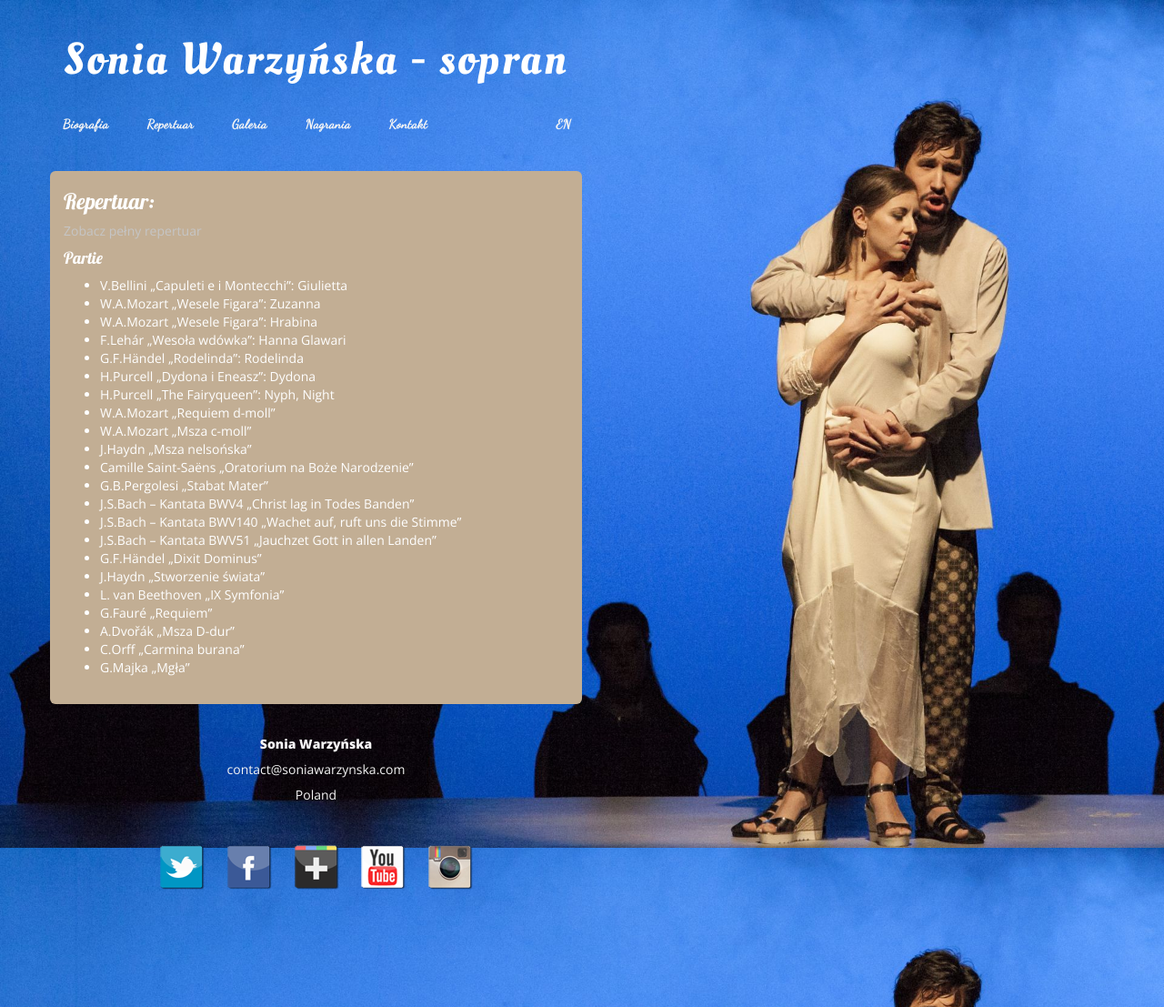
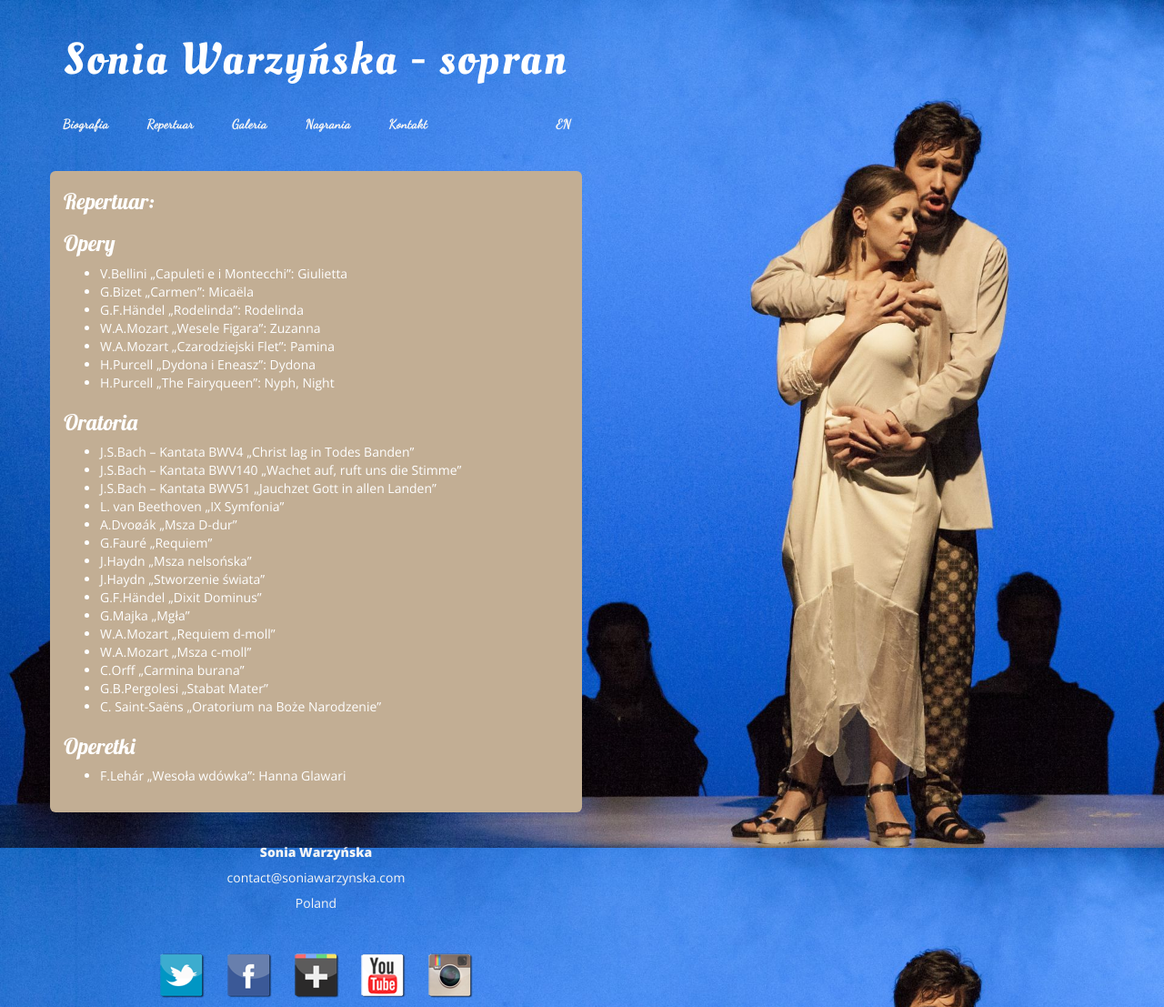
Before and after one commit to lukaszkomar/old.soniaw.com, a Jekyll site: the page built from repertuar.html, in a window 1280 px wide. Shown: the whole page at 91% size. Built offline with Jekyll 4.4.1, drawn with Linux system fonts in a browser that asks for light colours; some web fonts are replaced.

Commit message:
rep final

```diff
--- a/_config.yml
+++ b/_config.yml
@@ -224,79 +224,79 @@
 # Struktura Repertuaru
 repertoire:
 
-  "parts":
-    "title":
-      "pl": Partie
-      "en": Parts
-    "nested": false
-    "items":
-      "01":
-        "pl": "V.Bellini „Capuleti e i Montecchi”: Giulietta"
-        "en": "V.Bellini „Capuleti e i Montecchi”: Giulietta"
-      "02":
-        "pl": "W.A.Mozart „Wesele Figara”: Zuzanna"
-        "en": "W.A.Mozart „Le Nozze di Figaro”: Susanna"
-      "03":
-        "pl": "W.A.Mozart „Wesele Figara”: Hrabina"
-        "en": "W.A.Mozart „Wesele Figara”: Contessa"
-      "04":
-        "pl": "F.Lehár „Wesoła wdówka”: Hanna Glawari"
-        "en": "F.Lehár „Die lustige Witwe”: Hanna Glawari"
-      "05":
-        "pl": "G.F.Händel „Rodelinda”: Rodelinda"
-        "en": "G.F.Händel „Rodelinda”: Rodelinda"
-      "06":
-        "pl": "H.Purcell „Dydona i Eneasz”: Dydona"
-        "en": "H.Purcell „Dido and Aeneas”: Dido"
-      "07":
-        "pl": "H.Purcell „The Fairyqueen”: Nyph, Night"
-        "en": "H.Purcell „The Fairyqueen”: Nyph, Night"
-      "08":
-        "pl": "W.A.Mozart „Requiem d-moll”"
-        "en": "W.A.Mozart „Requiem in d minor”"
-      "09":
-        "pl": "W.A.Mozart „Msza c-moll”"
-        "en": "W.A.Mozart „Messe in c minor”"
-      "10":
-        "pl": "J.Haydn „Msza nelsońska”"
-        "en": "J.Haydn „Messe in augustiis”"
-      "11":
-        "pl": "Camille Saint-Saëns „Oratorium na Boże Narodzenie”"
-        "en": "Camille Saint-Saëns „Oratorio de Noël”"
-      "12":
-        "pl": "G.B.Pergolesi „Stabat Mater”"
-        "en": "G.B.Pergolesi „Stabat Mater”"
-      "13":
-        "pl": "J.S.Bach – Kantata BWV4 „Christ lag in Todes Banden”"
-        "en": "J.S.Bach – Cantate BWV4 „Christ lag in Todes Banden”"
-      "14":
-        "pl": "J.S.Bach – Kantata BWV140 „Wachet auf, ruft uns die Stimme”"
-        "en": "J.S.Bach – Cantate BWV140 „Wachet auf, ruft uns die Stimme”"
-      "15":
-        "pl": "J.S.Bach – Kantata BWV51 „Jauchzet Gott in allen Landen”"
-        "en": "J.S.Bach – Cantate BWV51 „Jauchzet Gott in allen Landen”"
-      "16":
-        "pl": "G.F.Händel „Dixit Dominus”"
-        "en": "G.F.Händel „Dixit Dominus”"
-      "17":
-        "pl": "J.Haydn „Stworzenie świata”"
-        "en": "J.Haydn „Die Schöpfung”"
-      "18":
-        "pl": "L. van Beethoven „IX Symfonia”"
-        "en": "L. van Beethoven „Symphony no.9”"
-      "19":
-        "pl": "G.Fauré „Requiem”"
-        "en": "G.Fauré „Requiem”"
-      "20":
-        "pl": "A.Dvořák „Msza D-dur”"
-        "en": "A.Dvořák „Messe in d major”"
-      "21":
-        "pl": "C.Orff „Carmina burana”"
-        "en": "C.Orff „Carmina burana”"
-      "22":
-        "pl": "G.Majka „Mgła”"
-        "en": "G.Majka „Mgła”"
-
+#  "parts":
+#    "title":
+#      "pl": Partie
+#      "en": Parts
+#    "nested": false
+#    "items":
+#      "01":
+#        "pl": "V.Bellini „Capuleti e i Montecchi”: Giulietta"
+#        "en": "V.Bellini „Capuleti e i Montecchi”: Giulietta"
+#      "02":
+#        "pl": "W.A.Mozart „Wesele Figara”: Zuzanna"
+#        "en": "W.A.Mozart „Le Nozze di Figaro”: Susanna"
+#      "03":
+#        "pl": "W.A.Mozart „Wesele Figara”: Hrabina"
+#        "en": "W.A.Mozart „Wesele Figara”: Contessa"
+#      "04":
+#        "pl": "F.Lehár „Wesoła wdówka”: Hanna Glawari"
+#        "en": "F.Lehár „Die lustige Witwe”: Hanna Glawari"
+#      "05":
+#        "pl": "G.F.Händel „Rodelinda”: Rodelinda"
+#        "en": "G.F.Händel „Rodelinda”: Rodelinda"
+#      "06":
+#        "pl": "H.Purcell „Dydona i Eneasz”: Dydona"
+#        "en": "H.Purcell „Dido and Aeneas”: Dido"
+#      "07":
+#        "pl": "H.Purcell „The Fairyqueen”: Nyph, Night"
+#        "en": "H.Purcell „The Fairyqueen”: Nyph, Night"
+#      "08":
+#        "pl": "W.A.Mozart „Requiem d-moll”"
+#        "en": "W.A.Mozart „Requiem in d minor”"
+#      "09":
+#        "pl": "W.A.Mozart „Msza c-moll”"
+#        "en": "W.A.Mozart „Messe in c minor”"
+#      "10":
+#        "pl": "J.Haydn „Msza nelsońska”"
+#        "en": "J.Haydn „Messe in augustiis”"
+#      "11":
+#        "pl": "Camille Saint-Saëns „Oratorium na Boże Narodzenie”"
+#        "en": "Camille Saint-Saëns „Oratorio de Noël”"
+#      "12":
+#        "pl": "G.B.Pergolesi „Stabat Mater”"
+#        "en": "G.B.Pergolesi „Stabat Mater”"
+#      "13":
+#        "pl": "J.S.Bach – Kantata BWV4 „Christ lag in Todes Banden”"
+#        "en": "J.S.Bach – Cantate BWV4 „Christ lag in Todes Banden”"
+#      "14":
+#        "pl": "J.S.Bach – Kantata BWV140 „Wachet auf, ruft uns die Stimme”"
+#        "en": "J.S.Bach – Cantate BWV140 „Wachet auf, ruft uns die Stimme”"
+#      "15":
+#        "pl": "J.S.Bach – Kantata BWV51 „Jauchzet Gott in allen Landen”"
+#        "en": "J.S.Bach – Cantate BWV51 „Jauchzet Gott in allen Landen”"
+#      "16":
+#        "pl": "G.F.Händel „Dixit Dominus”"
+#        "en": "G.F.Händel „Dixit Dominus”"
+#      "17":
+#        "pl": "J.Haydn „Stworzenie świata”"
+#        "en": "J.Haydn „Die Schöpfung”"
+#      "18":
+#        "pl": "L. van Beethoven „IX Symfonia”"
+#        "en": "L. van Beethoven „Symphony no.9”"
+#      "19":
+#        "pl": "G.Fauré „Requiem”"
+#        "en": "G.Fauré „Requiem”"
+#      "20":
+#        "pl": "A.Dvořák „Msza D-dur”"
+#        "en": "A.Dvořák „Messe in d major”"
+#      "21":
+#        "pl": "C.Orff „Carmina burana”"
+#        "en": "C.Orff „Carmina burana”"
+#      "22":
+#        "pl": "G.Majka „Mgła”"
+#        "en": "G.Majka „Mgła”"
+#
 #  "operaArias":
 #    "title":
 #      "pl": "Arie operowe"
@@ -498,7 +498,7 @@
 #      "15":
 #        "pl": "J.Strauss „Aria ze śmiechem” („Taki pan, jak pan…”) z operetki „Zemsta nietoperza”"
 #        "en": "J.Strauss „Adele’s Laughing Song” („Mein Herr, Marquis…”) from „Die Fledermaus”"
-
+#
 #  "sacredArias":
 #    "title":
 #      "pl": "Arie Sakralne"
@@ -523,160 +523,159 @@
 #      "06":
 #        "pl": "F.Mendelssohn-Bartholdy “Jerusalem, Jerusalem” z oratorium “Paulus”"
 #        "en": "F.Mendelssohn-Bartholdy “Jerusalem, Jerusalem” from “Paulus”"
-
-  "songs":
-    "title":
-      "pl": "Pieśni"
-      "en": "Songs"
-    "nested": true
-    "items":
-      "french":
-        "title":
-          "pl": "Francuskie"
-          "en": "French"
-        "items":
-          "01":
-            "pl": "S.Barber „Puisque tout passe”"
-            "en": "S.Barber „Puisque tout passe”"
-          "02":
-            "pl": "C.Chaminade „Tu me dirais”"
-            "en": "C.Chaminade „Tu me dirais”"
-          "03":
-            "pl": "C.Chaminade „Si j’étais jardinier”"
-            "en": "C.Chaminade „Si j’étais jardinier”"
-          "04":
-            "pl": "C.Debussy „Nuit d’étoiles”"
-            "en": "C.Debussy „Nuit d’étoiles”"
-          "05":
-            "pl": "H.Duparc “Extase”"
-            "en": "H.Duparc “Extase”"
-          "06":
-            "pl": "R.Hahn „Si mes vers avaient des ailes”"
-            "en": "R.Hahn „Si mes vers avaient des ailes”"
-          "07":
-            "pl": "F.Liszt „Oh, quand je dors”"
-            "en": "F.Liszt „Oh, quand je dors”"
-          "08":
-            "pl": "J.Szulc „Claire de lune”"
-            "en": "J.Szulc „Claire de lune”"
-      "russian":
-        "title":
-            "pl": "Rosyjskie"
-            "en": "Russian"
-        "items":
-          "01":
-            "pl": "M.Minkow „Пейзаж”"
-            "en": "M.Minkow „Пейзаж”"
-          "02":
-            "pl": "S.Rachmaninow „Полюбилая”"
-            "en": "S.Rachmaninow „Полюбилая”"
-          "03":
-            "pl": "S.Rachmaninow „Здесь хорошо”"
-            "en": "S.Rachmaninow „Здесь хорошо”"
-          "04":
-            "pl": "S.Rachmaninow „Не пой красавица при мне”"
-            "en": "S.Rachmaninow „Не пой красавица при мне”"
-          "05":
-            "pl": "M.Rimski-Korsakow „Не ветер вея с высоты”"
-            "en": "M.Rimski-Korsakow „Не ветер вея с высоты”"
-          "06":
-            "pl": "M.Rimski-Korsakow „О чем в тиши ночей”"
-            "en": "M.Rimski-Korsakow „О чем в тиши ночей”"
-          "07":
-            "pl": "A.Rubinstein „Ночь”"
-            "en": "A.Rubinstein „Ночь”"
-      "german":
-        "title":
-          "pl": "Niemieckie"
-          "en": "German"
-        "items":
-          "01":
-            "pl": "R.Schumann “Das Lied der Suleika” z cyklu „Liederkreis”"
-            "en": "R.Schumann “Das Lied der Suleika” from „Liederkreis”"
-          "02":
-            "pl": "R.Schumann „Die Lotosblume” z cyklu „Liederkreis”"
-            "en": "R.Schumann „Die Lotosblume” from „Liederkreis”"
-          "03":
-            "pl": "R.Schumann „Mondnacht” z cyklu „Liederkreis”"
-            "en": "R.Schumann „Mondnacht” from „Liederkreis”"
-      "polish":
-        "title":
-          "pl": "Polskie"
-          "en": "Polish"
-        "items":
-          "01":
-            "pl": "F.Chopin „Piosnka litewska”"
-            "en": "F.Chopin „Piosnka litewska”"
-          "02":
-            "pl": "F.Chopin „Poseł”"
-            "en": "F.Chopin „Poseł”"
-          "03":
-            "pl": "F.Chopin „Wiosna”"
-            "en": "F.Chopin „Wiosna”"
-          "04":
-            "pl": "J.Gablenz „Ty nie wiesz nawet jak mi źle”"
-            "en": "J.Gablenz „Ty nie wiesz nawet jak mi źle”"
-          "05":
-            "pl": "M.Karłowicz “Rdzawe liście”"
-            "en": "M.Karłowicz “Rdzawe liście”"
-          "06":
-            "pl": "F.Maklakiewicz “A jeśli chcesz zapomnieć”"
-            "en": "F.Maklakiewicz “A jeśli chcesz zapomnieć”"
-          "07":
-            "pl": "F.Maklakiewicz “Kocham Cię”"
-            "en": "F.Maklakiewicz “Kocham Cię”"
-          "08":
-            "pl": "S.Moniuszko “Dumka”"
-            "en": "S.Moniuszko “Dumka”"
-          "09":
-            "pl": "S.Moniuszko „Złota rybka”"
-            "en": "S.Moniuszko „Złota rybka”"
-          "10":
-            "pl": "S.Niewiadomski „Otwórz, Janku”"
-            "en": "S.Niewiadomski „Otwórz, Janku”"
-          "11":
-            "pl": "S.Niewiadomski „Śmieją się złote łany”"
-            "en": "S.Niewiadomski „Śmieją się złote łany”"
-          "12":
-            "pl": "F.Nowowiejski „Pieśń miłosna”"
-            "en": "F.Nowowiejski „Pieśń miłosna”"
-          "13":
-            "pl": "H.Opieński „Idzie na pola, idzie na bory”"
-            "en": "H.Opieński „Idzie na pola, idzie na bory”"
-          "14":
-            "pl": "H.Opieński „Spokojnie, zimno, patrzą oczy gwiazd”"
-            "en": "H.Opieński „Spokojnie, zimno, patrzą oczy gwiazd”"
-          "15":
-            "pl": "I.J.Paderewski „Gdy ostatnia róża zwiędła” z cyklu „4 pieśni do tekstów Asnyka”"
-            "en": "I.J.Paderewski „Gdy ostatnia róża zwiędła” from „4 Songs to Poems by Adam Asnyk”"
-          "16":
-            "pl": "I.J.Paderewski „Lune froide” z cyklu „12 pieśni do słów Mendèsa”"
-            "en": "I.J.Paderewski „Lune froide” from „12 Songs to Poems by Catulle Mendès”"
-          "17":
-            "pl": "I.J.Paderewski „Moja pieszczotka” z cyklu „6 pieśni do słów Mickiewicza”"
-            "en": "I.J.Paderewski „Moja pieszczotka” from „6 Songs to Poems by Adam Mickiewicz”"
-          "18":
-            "pl": "I.J.Paderewski „Nad wodą wielką i czystą” z cyklu „6 pieśni do słów Mickiewicza”"
-            "en": "I.J.Paderewski „Nad wodą wielką i czystą” from „6 Songs to Poems by Adam Mickiewicz”"
-          "19":
-            "pl": "I.J.Paderewski „Ton coeur est d’or pur” z cyklu „12 pieśni do słów Mendèsa”"
-            "en": "I.J.Paderewski „Ton coeur est d’or pur” from „12 Songs to Poems by Catulle Mendès”"
-          "20":
-            "pl": "P.Perkowski „Uty japońskie” (cały cykl)"
-            "en": "P.Perkowski „Japanese songs”"
-          "21":
-            "pl": "L.Różycki „Aaa... kotki dwa”"
-            "en": "L.Różycki „Aaa... kotki dwa”"
-          "22":
-            "pl": "K.Szymanowski “Kołysanka Dzieciątka Jezus”"
-            "en": "K.Szymanowski “Christkindleins Wiegenlied”"
-          "23":
-            "pl": "K.Szmanowski „Zielone słowa”"
-            "en": "K.Szmanowski „Zielone słowa”"
-          "24":
-            "pl": "W.Żeleński „Blada róża”"
-            "en": "W.Żeleński „Blada róża”"
-
+#
+#  "songs":
+#    "title":
+#      "pl": "Pieśni"
+#      "en": "Songs"
+#    "nested": true
+#    "items":
+#      "french":
+#        "title":
+#          "pl": "Francuskie"
+#          "en": "French"
+#        "items":
+#          "01":
+#            "pl": "S.Barber „Puisque tout passe”"
+#            "en": "S.Barber „Puisque tout passe”"
+#          "02":
+#            "pl": "C.Chaminade „Tu me dirais”"
+#            "en": "C.Chaminade „Tu me dirais”"
+#          "03":
+#            "pl": "C.Chaminade „Si j’étais jardinier”"
+#            "en": "C.Chaminade „Si j’étais jardinier”"
+#          "04":
+#            "pl": "C.Debussy „Nuit d’étoiles”"
+#            "en": "C.Debussy „Nuit d’étoiles”"
+#          "05":
+#            "pl": "H.Duparc “Extase”"
+#            "en": "H.Duparc “Extase”"
+#          "06":
+#            "pl": "R.Hahn „Si mes vers avaient des ailes”"
+#            "en": "R.Hahn „Si mes vers avaient des ailes”"
+#          "07":
+#            "pl": "F.Liszt „Oh, quand je dors”"
+#            "en": "F.Liszt „Oh, quand je dors”"
+#          "08":
+#            "pl": "J.Szulc „Claire de lune”"
+#            "en": "J.Szulc „Claire de lune”"
+#      "russian":
+#        "title":
+#            "pl": "Rosyjskie"
+#            "en": "Russian"
+#        "items":
+#          "01":
+#            "pl": "M.Minkow „Пейзаж”"
+#            "en": "M.Minkow „Пейзаж”"
+#          "02":
+#            "pl": "S.Rachmaninow „Полюбилая”"
+#            "en": "S.Rachmaninow „Полюбилая”"
+#          "03":
+#            "pl": "S.Rachmaninow „Здесь хорошо”"
+#            "en": "S.Rachmaninow „Здесь хорошо”"
+#          "04":
+#            "pl": "S.Rachmaninow „Не пой красавица при мне”"
+#            "en": "S.Rachmaninow „Не пой красавица при мне”"
+#          "05":
+#            "pl": "M.Rimski-Korsakow „Не ветер вея с высоты”"
+#            "en": "M.Rimski-Korsakow „Не ветер вея с высоты”"
+#          "06":
+#            "pl": "M.Rimski-Korsakow „О чем в тиши ночей”"
+#            "en": "M.Rimski-Korsakow „О чем в тиши ночей”"
+#          "07":
+#            "pl": "A.Rubinstein „Ночь”"
+#            "en": "A.Rubinstein „Ночь”"
+#      "german":
+#        "title":
+#          "pl": "Niemieckie"
+#          "en": "German"
+#        "items":
+#          "01":
+#            "pl": "R.Schumann “Das Lied der Suleika” z cyklu „Liederkreis”"
+#            "en": "R.Schumann “Das Lied der Suleika” from „Liederkreis”"
+#          "02":
+#            "pl": "R.Schumann „Die Lotosblume” z cyklu „Liederkreis”"
+#            "en": "R.Schumann „Die Lotosblume” from „Liederkreis”"
+#          "03":
+#            "pl": "R.Schumann „Mondnacht” z cyklu „Liederkreis”"
+#            "en": "R.Schumann „Mondnacht” from „Liederkreis”"
+#      "polish":
+#        "title":
+#          "pl": "Polskie"
+#          "en": "Polish"
+#        "items":
+#          "01":
+#            "pl": "F.Chopin „Piosnka litewska”"
+#            "en": "F.Chopin „Piosnka litewska”"
+#          "02":
+#            "pl": "F.Chopin „Poseł”"
+#            "en": "F.Chopin „Poseł”"
+#          "03":
+#            "pl": "F.Chopin „Wiosna”"
+#            "en": "F.Chopin „Wiosna”"
+#          "04":
+#            "pl": "J.Gablenz „Ty nie wiesz nawet jak mi źle”"
+#            "en": "J.Gablenz „Ty nie wiesz nawet jak mi źle”"
+#          "05":
+#            "pl": "M.Karłowicz “Rdzawe liście”"
+#            "en": "M.Karłowicz “Rdzawe liście”"
+#          "06":
+#            "pl": "F.Maklakiewicz “A jeśli chcesz zapomnieć”"
+#            "en": "F.Maklakiewicz “A jeśli chcesz zapomnieć”"
+#          "07":
+#            "pl": "F.Maklakiewicz “Kocham Cię”"
+#            "en": "F.Maklakiewicz “Kocham Cię”"
+#          "08":
+#            "pl": "S.Moniuszko “Dumka”"
+#            "en": "S.Moniuszko “Dumka”"
+#          "09":
+#            "pl": "S.Moniuszko „Złota rybka”"
+#            "en": "S.Moniuszko „Złota rybka”"
+#          "10":
+#            "pl": "S.Niewiadomski „Otwórz, Janku”"
+#            "en": "S.Niewiadomski „Otwórz, Janku”"
+#          "11":
+#            "pl": "S.Niewiadomski „Śmieją się złote łany”"
+#            "en": "S.Niewiadomski „Śmieją się złote łany”"
+#          "12":
+#            "pl": "F.Nowowiejski „Pieśń miłosna”"
+#            "en": "F.Nowowiejski „Pieśń miłosna”"
+#          "13":
+#            "pl": "H.Opieński „Idzie na pola, idzie na bory”"
+#            "en": "H.Opieński „Idzie na pola, idzie na bory”"
+#          "14":
+#            "pl": "H.Opieński „Spokojnie, zimno, patrzą oczy gwiazd”"
+#            "en": "H.Opieński „Spokojnie, zimno, patrzą oczy gwiazd”"
+#          "15":
+#            "pl": "I.J.Paderewski „Gdy ostatnia róża zwiędła” z cyklu „4 pieśni do tekstów Asnyka”"
+#            "en": "I.J.Paderewski „Gdy ostatnia róża zwiędła” from „4 Songs to Poems by Adam Asnyk”"
+#          "16":
+#            "pl": "I.J.Paderewski „Lune froide” z cyklu „12 pieśni do słów Mendèsa”"
+#            "en": "I.J.Paderewski „Lune froide” from „12 Songs to Poems by Catulle Mendès”"
+#          "17":
+#            "pl": "I.J.Paderewski „Moja pieszczotka” z cyklu „6 pieśni do słów Mickiewicza”"
+#            "en": "I.J.Paderewski „Moja pieszczotka” from „6 Songs to Poems by Adam Mickiewicz”"
+#          "18":
+#            "pl": "I.J.Paderewski „Nad wodą wielką i czystą” z cyklu „6 pieśni do słów Mickiewicza”"
+#            "en": "I.J.Paderewski „Nad wodą wielką i czystą” from „6 Songs to Poems by Adam Mickiewicz”"
+#          "19":
+#            "pl": "I.J.Paderewski „Ton coeur est d’or pur” z cyklu „12 pieśni do słów Mendèsa”"
+#            "en": "I.J.Paderewski „Ton coeur est d’or pur” from „12 Songs to Poems by Catulle Mendès”"
+#          "20":
+#            "pl": "P.Perkowski „Uty japońskie” (cały cykl)"
+#            "en": "P.Perkowski „Japanese songs”"
+#          "21":
+#            "pl": "L.Różycki „Aaa... kotki dwa”"
+#            "en": "L.Różycki „Aaa... kotki dwa”"
+#          "22":
+#            "pl": "K.Szymanowski “Kołysanka Dzieciątka Jezus”"
+#            "en": "K.Szymanowski “Christkindleins Wiegenlied”"
+#          "23":
+#            "pl": "K.Szmanowski „Zielone słowa”"
+#            "en": "K.Szmanowski „Zielone słowa”"
+#          "24":
+#            "pl": "W.Żeleński „Blada róża”"
+#            "en": "W.Żeleński „Blada róża”"
 
   "operas":
     "title":
--- a/repertoire.html
+++ b/repertoire.html
@@ -4,4 +4,4 @@
 title: Repertoire - Sonia Warzyńska - soprano
 priority: 0.8
 ---
-{% include page.repertoire.html %}
+{% include page.repertoire.full.html %}
--- a/repertuar.html
+++ b/repertuar.html
@@ -4,4 +4,4 @@
 title: Repertuar - Sonia Warzyńska - sopran
 priority: 0.8
 ---
-{% include page.repertoire.html %}
+{% include page.repertoire.full.html %}
```
Also changed, not shown: repertoire.full.html (deleted, +0 -7 lines), repertuar.pelny.html (deleted, +0 -7 lines).
